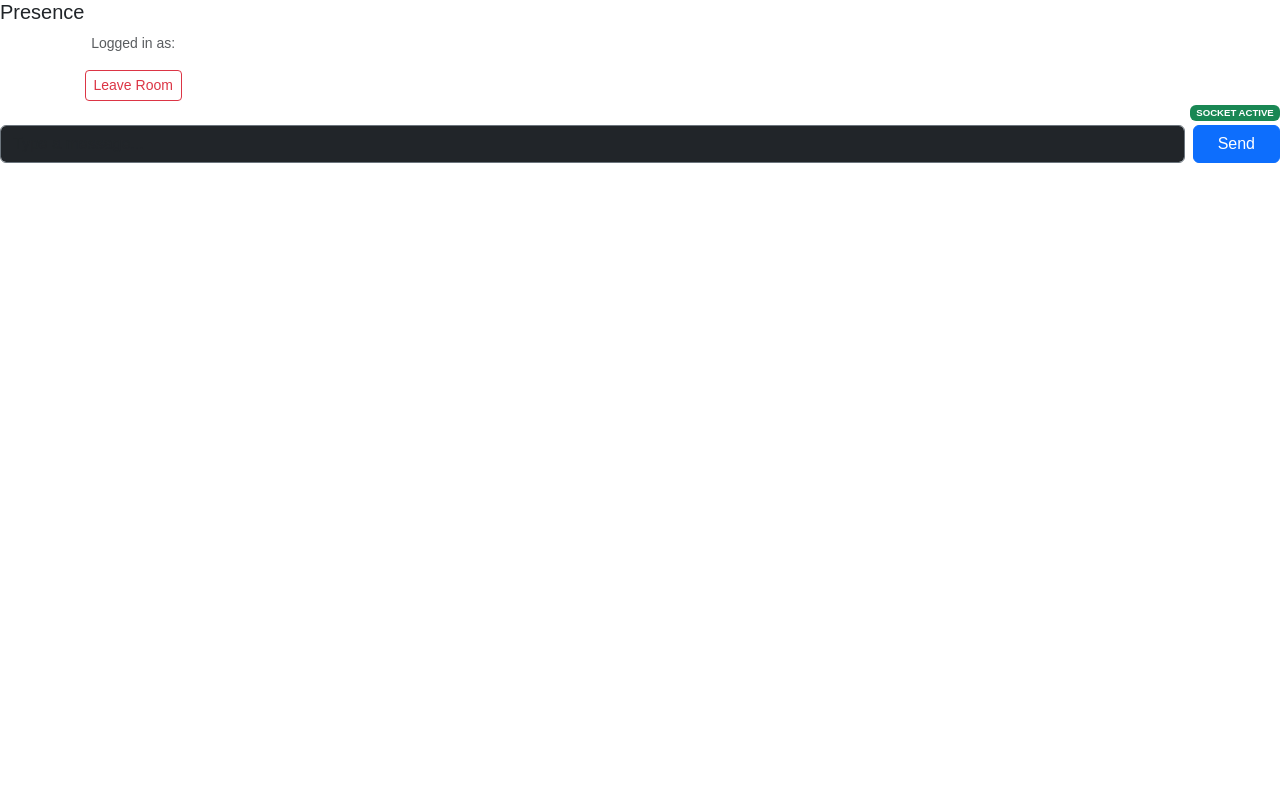
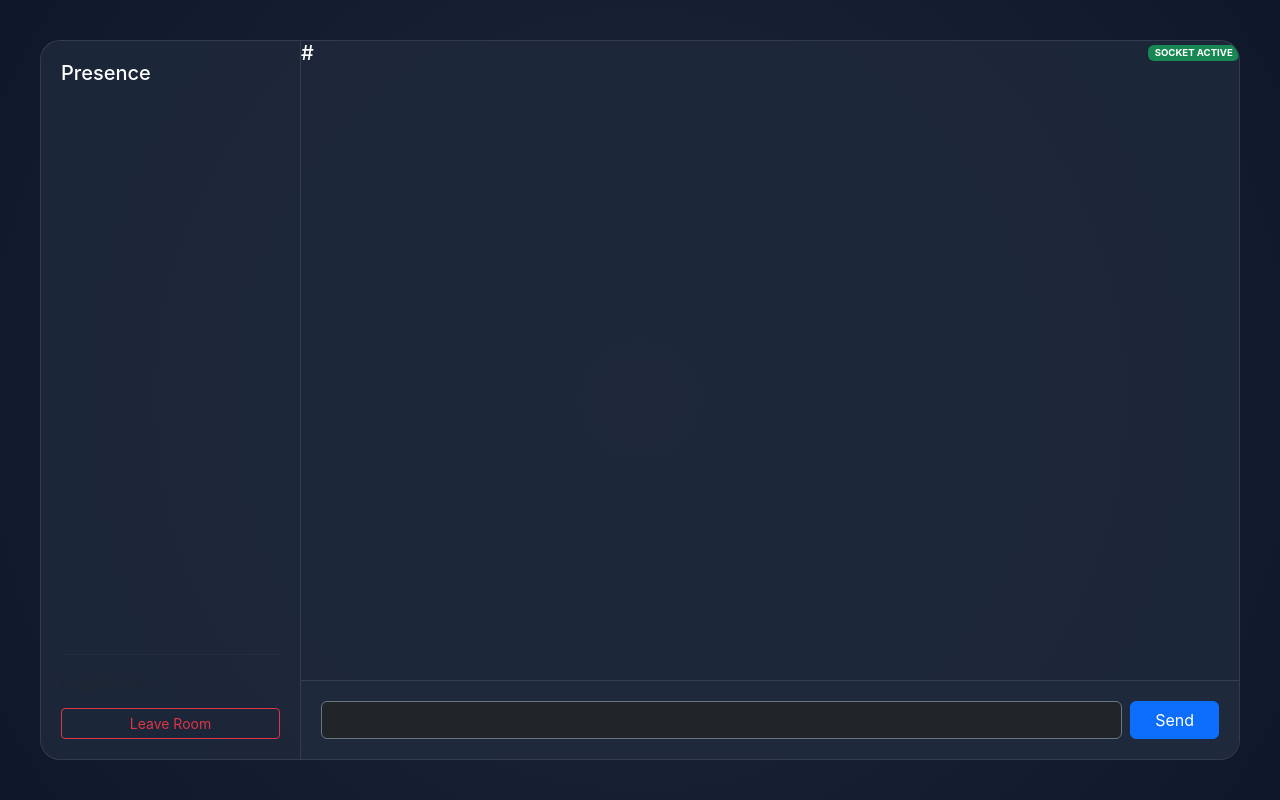
Before and after one commit to chaitu-dotcom/Real-Time-chat-app, a Flask app: template templates/chat.html in a window 1280 px wide. Run offline with Flask 3, Linux system fonts and the light colour scheme; the template is opened without the code that fills it, so the values that code supplies are empty; some libraries are stand-ins or nearby versions.

Commit message:
Revamp CSS styles for chat application
Refactored CSS styles for improved layout and design.

```diff
--- a/static/style.css
+++ b/static/style.css
@@ -1,23 +1,170 @@
-body {
-    font-family: Arial;
-    text-align: center;
+/* 1. Global Reset */
+* {
+    box-sizing: border-box;
+    margin: 0;
+    padding: 0;
 }
 
-#chat-box {
-    width: 300px;
-    height: 300px;
-    border: 1px solid black;
-    margin: 20px auto;
-    overflow-y: scroll;
-    padding: 10px;
-    text-align: left;
+body {
+    background-color: #0f172a;
+    background-image: radial-gradient(circle at 50% 50%, #1e293b 0%, #0f172a 100%);
+    color: #ffffff;
+    font-family: 'Inter', sans-serif;
+    height: 100vh;
+    display: flex;
+    align-items: center;
+    justify-content: center;
+    overflow: hidden; /* Keep the background static */
 }
 
-input {
-    width: 200px;
-    padding: 5px;
+/* 2. Main Container */
+.chat-card {
+    background: rgba(30, 41, 59, 0.9);
+    border: 1px solid rgba(255, 255, 255, 0.1);
+    border-radius: 20px;
+    width: 95vw;
+    max-width: 1200px;
+    height: 90vh;
+    display: flex;
+    overflow: hidden;
 }
 
-button {
-    padding: 5px 10px;
+/* 3. Sidebar */
+.sidebar {
+    width: 260px;
+    border-right: 1px solid rgba(255, 255, 255, 0.1);
+    display: flex;
+    flex-direction: column;
+    padding: 20px;
 }
+
+/* 4. Chat Main - THE SCROLL FIX */
+.chat-main {
+    flex: 1;
+    display: flex;
+    flex-direction: column;
+    height: 100%;
+    position: relative;
+}
+
+#chat-window {
+    /* 1. Give it a specific height relative to the card */
+    flex: 1;
+    height: 100%;
+
+    /* 2. Tell it what to do when content is too long */
+    overflow-y: auto;
+
+    /* 3. Padding so text doesn't touch the edges */
+    padding: 20px;
+
+    /* 4. Layout logic */
+    display: flex;
+    flex-direction: column;
+    gap: 10px;
+}
+
+/* Custom Scrollbar Visibility */
+#chat-window::-webkit-scrollbar {
+    width: 8px;
+}
+#chat-window::-webkit-scrollbar-thumb {
+    background: #38bdf8;
+    border-radius: 10px;
+}
+
+/* 5. Input Area - Locked at bottom */
+.input-area {
+    padding: 20px;
+    background: #1e293b;
+    border-top: 1px solid rgba(255, 255, 255, 0.1);
+}
+
+/* 6. Message Styles & Colors */
+.msg-bubble {
+    padding: 12px 16px;
+    border-radius: 15px;
+    max-width: 75%;
+    word-wrap: break-word;
+}
+
+.msg-sent {
+    background: #38bdf8;
+    color: #0f172a;
+    align-self: flex-end;
+}
+
+.msg-received {
+    background: #334155;
+    color: #ffffff;
+    align-self: flex-start;
+}
+
+.system-msg {
+    color: #cbd5e1;
+    text-align: center;
+    font-size: 0.85rem;
+    margin: 10px 0;
+}
+
+.user-list-item {
+    color: #38bdf8;
+    margin-bottom: 8px;
+    display: flex;
+    align-items: center;
+    gap: 8px;
+}
+
+.status-dot {
+    width: 8px;
+    height: 8px;
+    background: #22c55e;
+    border-radius: 50%;
+}
+/* LAYOUT FIXES */
+body {
+    background-color: #0f172a;
+    height: 100vh;
+    margin: 0;
+    overflow: hidden;
+}
+
+.main-wrapper {
+    height: 100vh;
+    display: flex;
+    align-items: center;
+    justify-content: center;
+}
+
+.chat-card {
+    background: rgba(30, 41, 59, 0.9);
+    border: 1px solid rgba(255, 255, 255, 0.1);
+    border-radius: 20px;
+    width: 95vw;
+    height: 90vh;
+    display: flex;
+    overflow: hidden;
+}
+
+.chat-main {
+    flex: 1;
+    display: flex;
+    flex-direction: column;
+    height: 100%;
+}
+
+.input-area {
+    padding: 20px;
+    background: #1e293b;
+    border-top: 1px solid rgba(255, 255, 255, 0.1);
+}
+
+.msg-bubble {
+    padding: 10px 15px;
+    border-radius: 15px;
+    margin-bottom: 5px;
+    max-width: 70%;
+}
+
+.msg-sent { background: #38bdf8; color: #000 !important; align-self: flex-end; }
+.msg-received { background: #334155; color: #fff !important; align-self: flex-start; }
```
